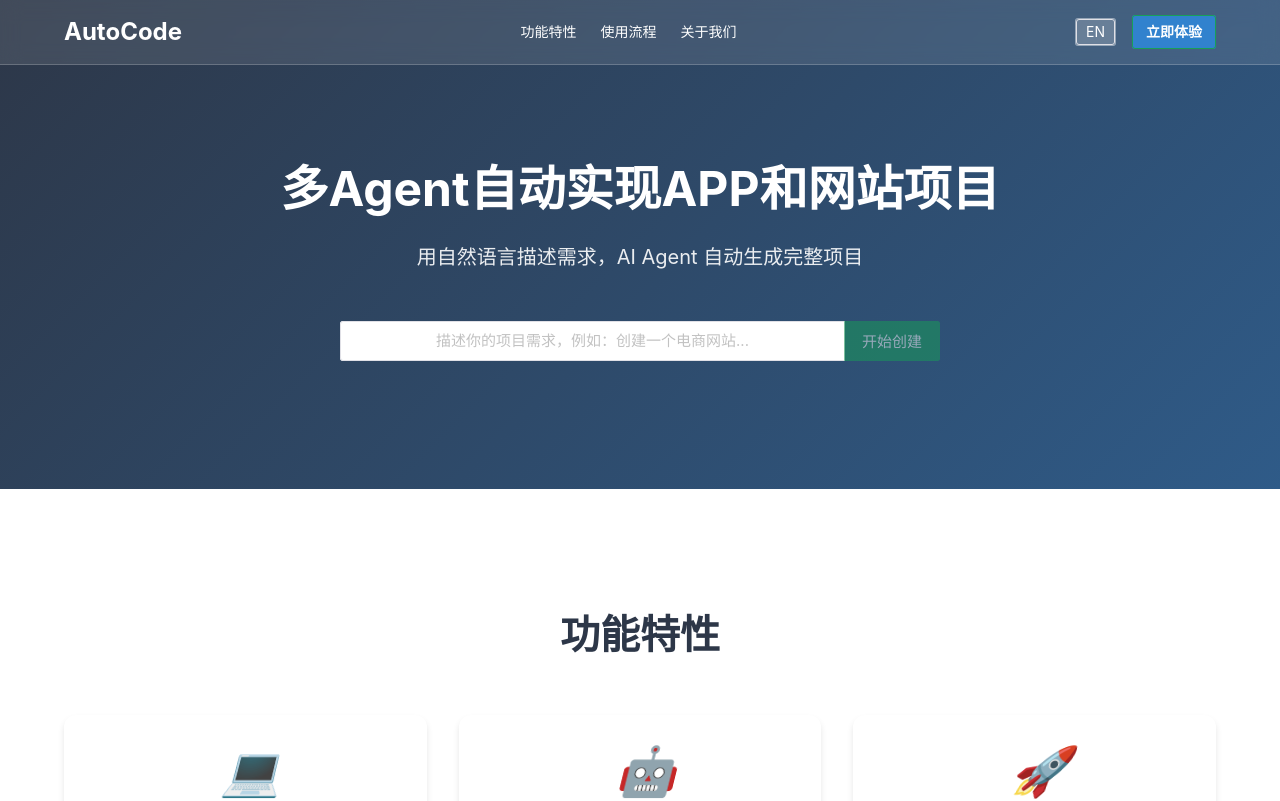
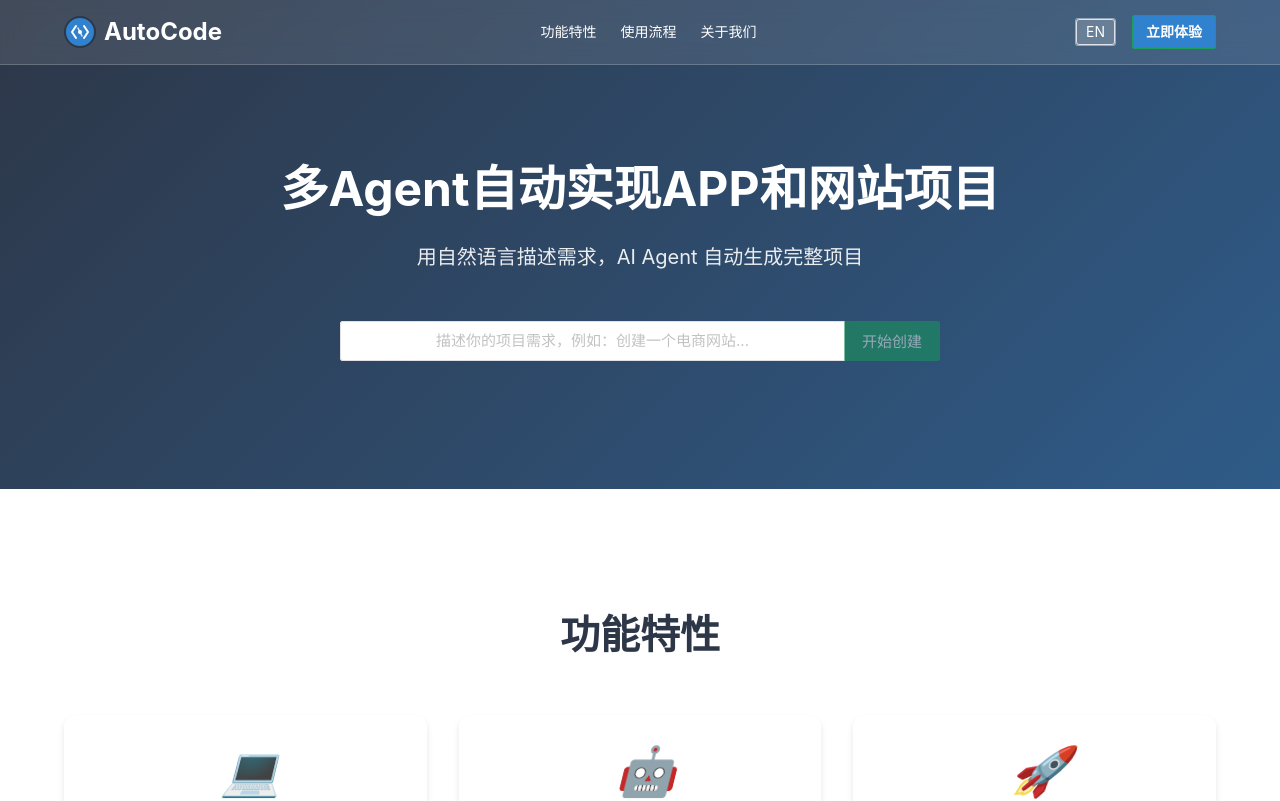
Before and after one commit to lighthought/app-maker, a Vue app in the folder frontend/: page / in a window 1280 px wide. Shown: the top 801 px of the page. Built offline with nearby package versions, Linux system fonts and the light colour scheme.

Commit message:
[update] 加上产品 logo

```diff
--- a/frontend/index.html
+++ b/frontend/index.html
@@ -2,7 +2,7 @@
 <html lang="zh-CN">
   <head>
     <meta charset="UTF-8" />
-    <!-- 移除不存在的 vite.svg 以避免 404 -->
+    <link rel="icon" type="image/svg+xml" href="/src/assets/logo.svg" />
     <meta name="viewport" content="width=device-width, initial-scale=1.0" />
     <title>AutoCode - 多Agent自动实现APP和网站项目</title>
   </head>
--- a/frontend/src/components/layout/Sidebar.vue
+++ b/frontend/src/components/layout/Sidebar.vue
@@ -1,6 +1,7 @@
 <template>
   <div class="sidebar">
     <div class="sidebar-header" @click="goToHome">
+      <img src="@/assets/logo.svg" alt="AutoCode Logo" class="sidebar-logo" />
       <h2 v-if="!collapsed">AutoCode</h2>
       <h2 v-else>AC</h2>
     </div>
@@ -104,6 +105,13 @@ const goToHome = () => {
   background: white;
   cursor: pointer;
   transition: all 0.3s ease;
+  gap: var(--spacing-sm);
+}
+
+.sidebar-logo {
+  width: 24px;
+  height: 24px;
+  flex-shrink: 0;
 }
 
 .sidebar-header:hover {
--- a/frontend/src/pages/Home.vue
+++ b/frontend/src/pages/Home.vue
@@ -4,6 +4,7 @@
     <header class="header" :class="{ 'header-scrolled': isScrolled }">
       <div class="header-container">
         <div class="logo">
+          <img src="@/assets/logo.svg" alt="AutoCode Logo" class="logo-icon" />
           <h1>AutoCode</h1>
         </div>
         <nav class="nav">
@@ -138,9 +139,9 @@
           <div class="footer-section">
             <h4>{{ t('footer.follow') }}</h4>
             <div class="social-links">
-              <a href="https://github.com/lighthought" class="social-link">GitHub</a>
-              <a href="https://www.xiaohongshu.com/user/profile/62033e59000000001000aa0d" class="social-link">小红书</a>
-              <a href="https://space.bilibili.com/44060402" class="social-link">B站</a>
+              <a href="https://github.com/lighthought" target="_blank" rel="noopener noreferrer" class="social-link">GitHub</a>
+              <a href="https://www.xiaohongshu.com/user/profile/62033e59000000001000aa0d" target="_blank" rel="noopener noreferrer" class="social-link">小红书</a>
+              <a href="https://space.bilibili.com/44060402" target="_blank" rel="noopener noreferrer" class="social-link">B站</a>
             </div>
           </div>
         </div>
@@ -379,6 +380,18 @@ onUnmounted(() => {
   align-items: center;
   justify-content: space-between;
   height: 64px;
+}
+
+.logo {
+  display: flex;
+  align-items: center;
+  gap: var(--spacing-sm);
+}
+
+.logo-icon {
+  width: 32px;
+  height: 32px;
+  flex-shrink: 0;
 }
 
 .logo h1 {
```
Also changed, not shown: frontend/src/assets/logo.svg (added).
